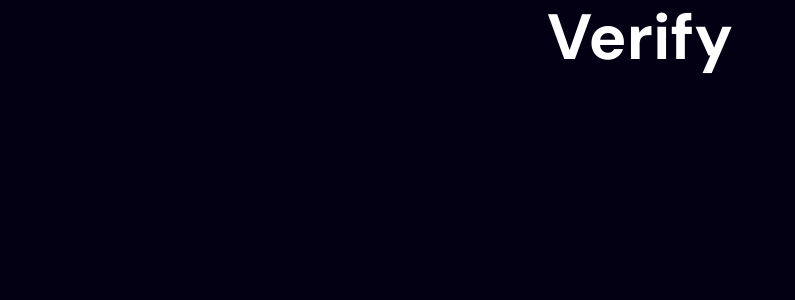
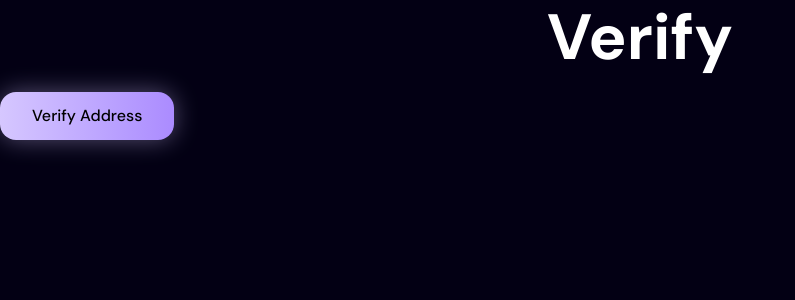
Before and after one commit to OchigboDaniel/address-verification-frontend, a React app: page /verify in a window 1280 px wide. Shown: the top 300 px of the page, without its empty margins (0-795 px from the left). Built offline with nearby package versions, Linux system fonts and the light colour scheme; sample sign-in values are in the browser's storage; the HTML template or start-up script is replaced by a standard one.

Commit message:
feat: Impliment address verification

```diff
--- a/src/App.jsx
+++ b/src/App.jsx
@@ -3,15 +3,22 @@ import WelcomePage from './pages/WelcomePage'
 import LoginPage from './pages/LoginPage'
 import VerifyPage from './pages/VerifyPage'
 import SignUpPage from './pages/SignUpPage'
+import ProtectedRoute from './components/ProtectedRoute'
+
 
 function App() {
   return (
     <BrowserRouter>
       <Routes>
         <Route path="/" element={<WelcomePage />} />
+        <Route path="/signup" element={<SignUpPage />} />
         <Route path="/login" element={<LoginPage />} />
-        <Route path="/verify" element={<VerifyPage />} />
-        <Route path="/signup" element={<SignUpPage/>} />
+        <Route path="/verify" element={
+          <ProtectedRoute>
+            <VerifyPage />
+          </ProtectedRoute>
+        } />
+
       </Routes>
     </BrowserRouter>
   )
--- /dev/null
+++ b/src/components/ProtectedRoute.jsx
@@ -0,0 +1,13 @@
+import { Navigate } from 'react-router-dom'
+
+function ProtectedRoute({ children }) {
+  const token = localStorage.getItem('token')
+
+  if (!token) {
+    return <Navigate to="/login" />
+  }
+
+  return children
+}
+
+export default ProtectedRoute
--- a/src/index.css
+++ b/src/index.css
@@ -45,6 +45,10 @@
 
   header img {
     @apply w-full max-w-lg h-auto object-contain mx-auto drop-shadow-md;
+  }
+
+  p {
+    @apply text-gray-700 text-base leading-relaxed mb-4;
   }
 }
 
--- a/src/pages/LoginPage.jsx
+++ b/src/pages/LoginPage.jsx
@@ -3,6 +3,8 @@ import Input from '../components/Input'
 import Button from '../components/Button'
 import ErrorMessage from '../components/Errormessage'
 import { useNavigate } from 'react-router-dom'
+
+
 
 
 function LoginPage() {
@@ -11,31 +13,38 @@ function LoginPage() {
     const [email, setEmail] = useState('')
     const [password, setPassword] = useState('')
 
+    //BackEnd Url
+    //const BE_BASE_URL = import.meta.env.BACKEND_URL
+
     //Error Message
     const [message, setMessage] = useState('')
 
     // Function that handles the login
     async function handleLogin() {
 
+       //const loginURL = BE_BASE_URL + "/api/auth/login"
+
         try {
 
-            const response = await fetch('http://localhost:8080/api/auth/login', {
+            const response = await fetch("http://localhost:8080/api/auth/login", {
                 method: 'POST',
                 headers: { 'Content-Type': 'application/json' },
                 body: JSON.stringify({ email, password })
             })
 
-            const data = await response.json()
+
 
             if (response.status === 401) {
                 setMessage("Incorrect Password")
                 return
             }
 
+            if (response.ok) {
+                const data = await response.json()
+                console.log(data.data.token)
+                localStorage.setItem('token', data.data.token)
+                navigate('/verify')
 
-
-            if (response.ok) {
-                navigate('/verify')
                 return
             }
 
--- a/src/pages/VerifyPage.jsx
+++ b/src/pages/VerifyPage.jsx
@@ -1,9 +1,95 @@
 import { useState } from 'react'
+import Button from '../components/Button'
+import { useNavigate } from 'react-router-dom'
+import getGeoLocation from '../service/getGeoLocation'
+
+
 
 function VerifyPage() {
 
+
+
+  const [latitude, setLatitude] = useState(null)
+  const [longitude, setLongitude] = useState(null)
+  const [verificationStatus, setVerificationStatus] = useState(null)
+  const [formattedAddress, setFormattedAddress] = useState(null)
+  const [isLoading, setIsLoading] = useState(false)
+
+  //BE base URL
+  //const BE_BASE_URL = import.meta.env.BACKEND_URL
+
+  //Function that handles verification
+  async function addressVerificationHandler() {
+
+    //Verifying indicator
+    setIsLoading(true);
+
+    //const verifyURL = BE_BASE_URL + "/api/verify-address"
+
+    //Get Token
+    const token = localStorage.getItem("token");
+    console.log(token)
+
+
+    //call the fuction theat gets the latitude and longitude
+    const geodata = await getGeoLocation();
+    const latitudeInfo = geodata.latitude;
+    const longitudeInfo = geodata.longitude;
+
+    try {
+
+      const response = await fetch("http://localhost:8080/api/verify-address", {
+        method: "POST",
+        headers: {
+          "Content-Type": "application/json",
+          "Authorization": `Bearer ${token}`
+        },
+        body: JSON.stringify({
+          latitude: geodata.latitude,
+          longitude: geodata.longitude
+        })
+      });
+
+      //get formatted address
+      const address = await response.json();
+
+      if (response.ok) {
+        console.log("success")
+        setVerificationStatus("Address Verified")
+        setLatitude(latitudeInfo)
+        setLongitude(longitudeInfo)
+        setFormattedAddress(address.data.formattedAddress)
+        setIsLoading(false)
+      } else {
+        setIsLoading(false)
+        setVerificationStatus("Unable to verify, please try again later")
+
+      }
+
+    } catch (error) {
+
+      setVerificationStatus("Unable to verify, please try again later")
+
+    } finally {
+      setIsLoading(false)
+    }
+
+
+  }
+
   return (
-    <h1>Verify</h1>
+    <main>
+      <h1>Verify</h1>
+
+      <p>{verificationStatus}</p>
+      <p>{latitude}</p>
+      <p>{longitude}</p>
+      <p>{formattedAddress}</p>
+
+      {isLoading ? <p>Verifing...</p> : <Button text=" Verify Address " handleSubmit={addressVerificationHandler} />}
+
+    </main>
+
   )
 }
 
--- /dev/null
+++ b/src/service/getGeoLocation.js
@@ -0,0 +1,17 @@
+function getGeoLocation() {
+    return new Promise((resolve, reject) => {
+        navigator.geolocation.getCurrentPosition(
+            (position) => {
+                resolve({
+                    latitude: position.coords.latitude,
+                    longitude: position.coords.longitude
+                });
+            },
+            (error) => {
+                reject(error);
+            }
+        );
+    });
+}
+
+export default getGeoLocation;
```
Also changed, not shown: src/pages/SignUpPage.jsx (+6 -1 lines), 1 other file (tests, documents, lock files or other folders).
